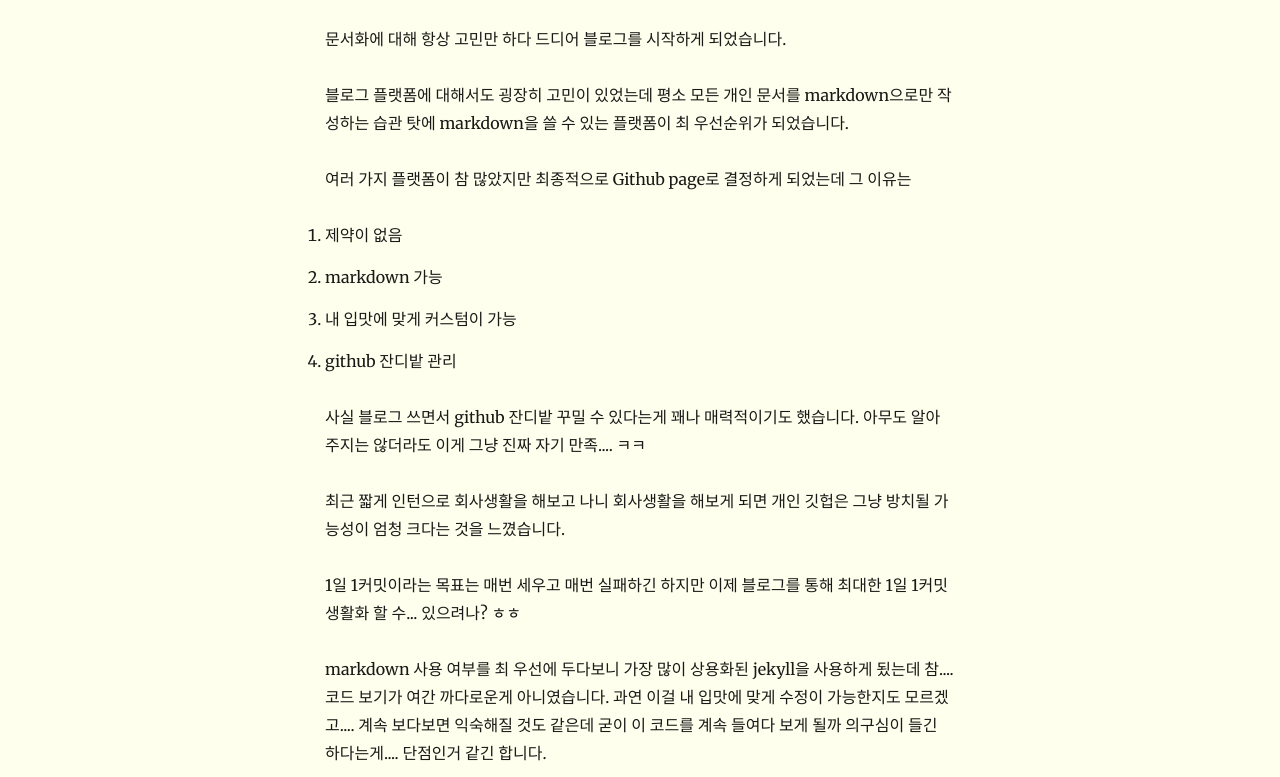
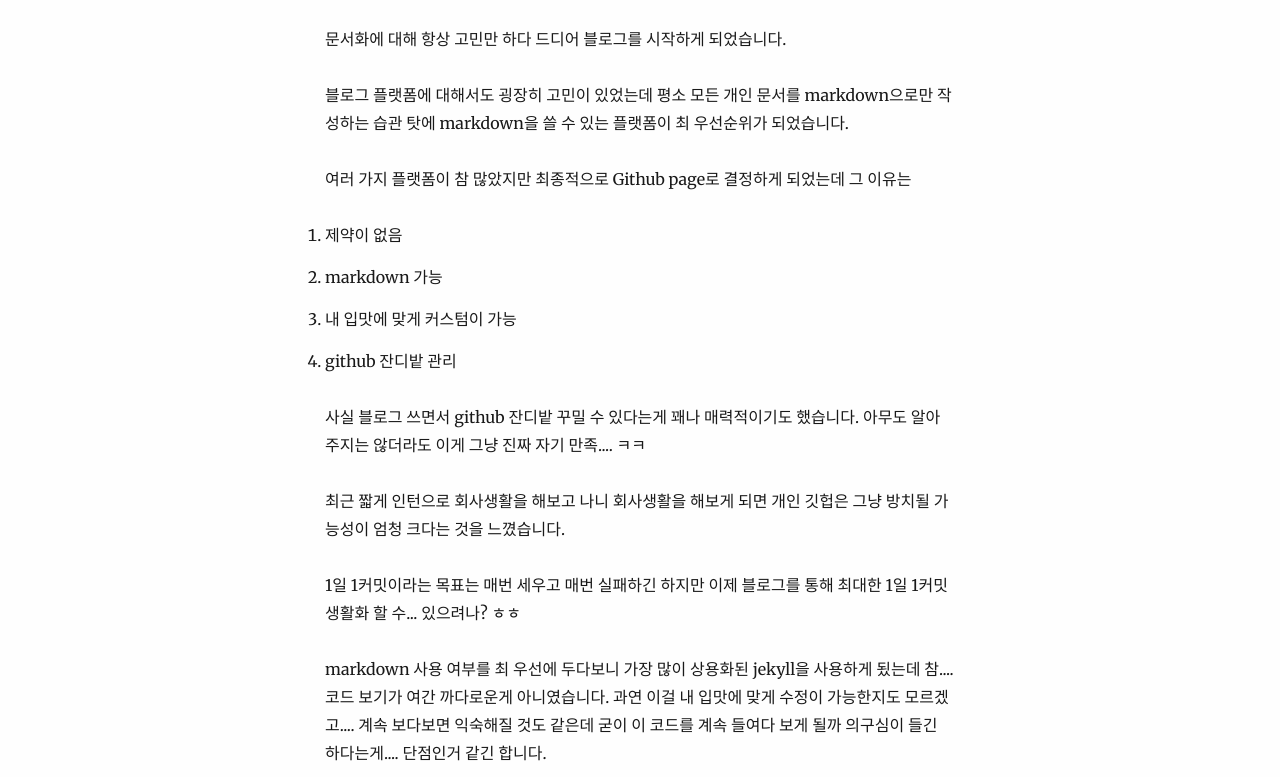
Before and after one commit to Johnie-Yeo/johnie.dev, a Gatsby site: page /start-blog/ in a window 1280 px wide. Shown: the part 159-936 px from the top of the page. Built offline with nearby package versions, Linux system fonts and the light colour scheme; Gatsby itself is replaced by a stand-in of ours; some packages are replaced by stand-ins of ours.

Commit message:
CHORE: change background color

```diff
--- a/src/style/bright-theme.css
+++ b/src/style/bright-theme.css
@@ -1,3 +1,3 @@
 body.bright-theme{
-    background-color: #FFFFEE
+    background-color: #FEFEFE
 }
```
